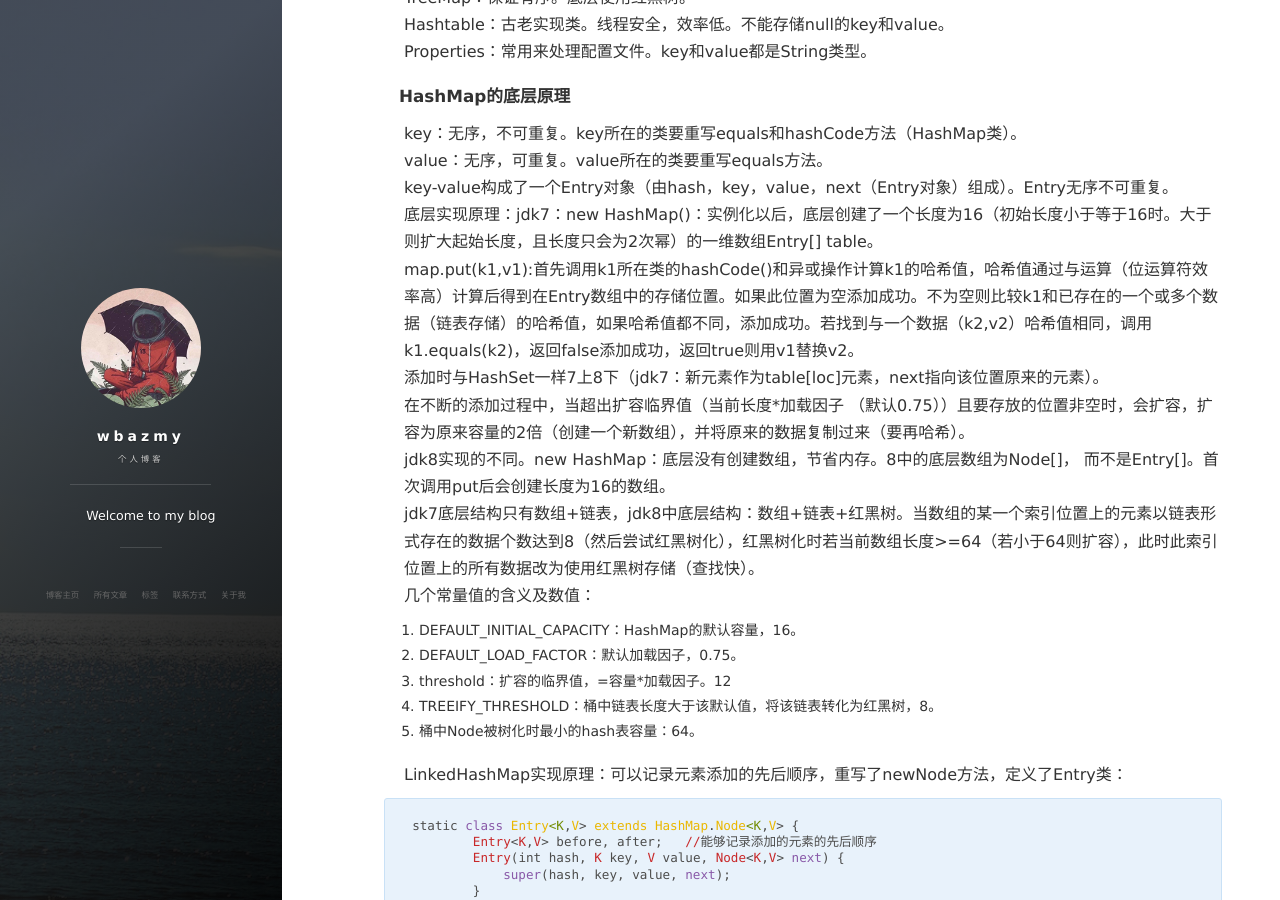
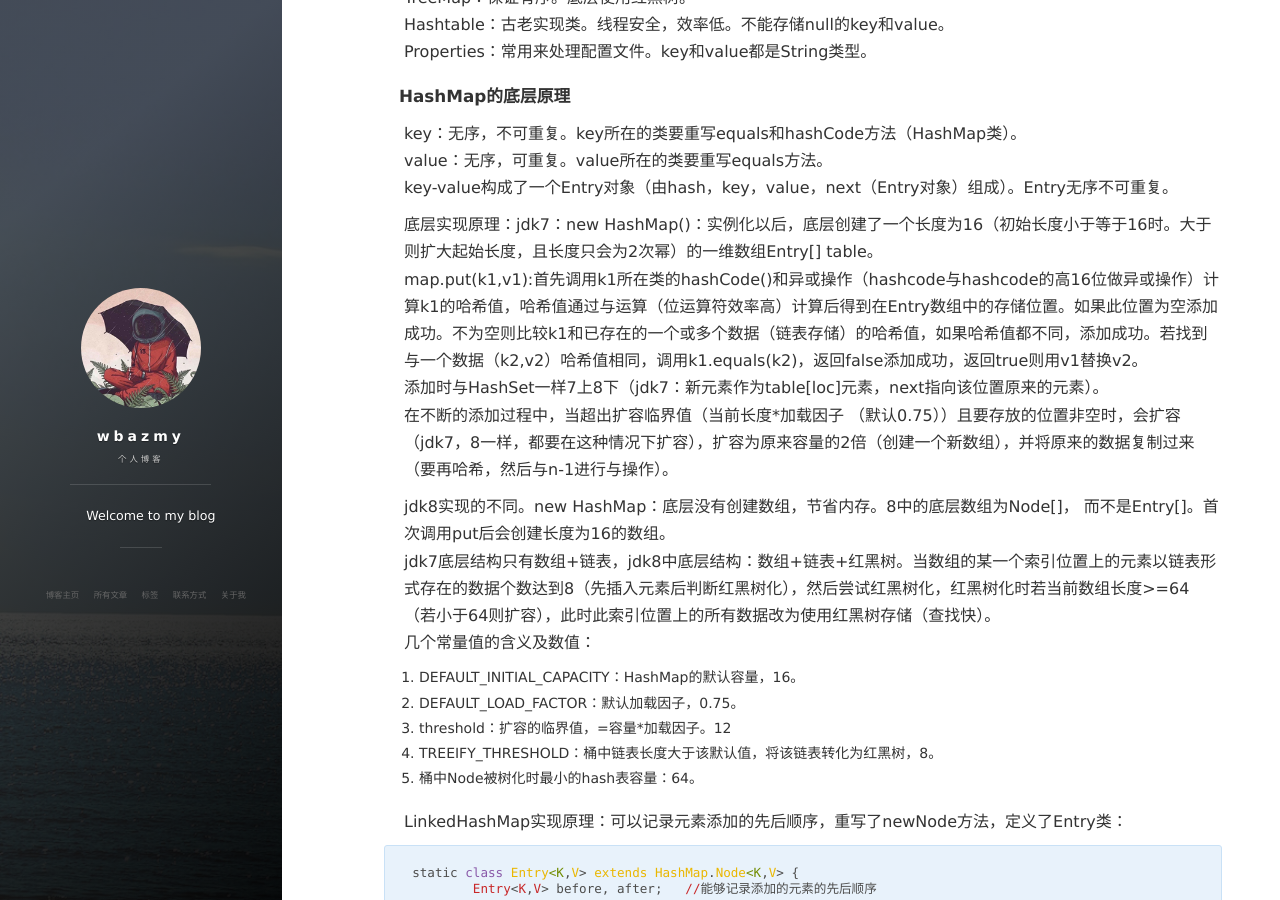
Before and after one commit to wbazmy/wbazmy.github.io, a Jekyll site: the page built from _posts/2021-10-16-集合.md, in a window 1280 px wide and 900 px high, scrolled down 19374 px. Built offline with Jekyll 4.4.1, drawn with Linux system fonts in a browser that asks for light colours; nearby versions of some CDN libraries; comment, search, counter and statistics services are not loaded; some of the changed text lies outside the part shown.

Commit message:
Update 2021-10-16-集合.md

````diff
--- a/_posts/2021-10-16-集合.md
+++ b/_posts/2021-10-16-集合.md
@@ -531,12 +531,14 @@
 key：无序，不可重复。key所在的类要重写equals和hashCode方法（HashMap类）。
 value：无序，可重复。value所在的类要重写equals方法。
 key-value构成了一个Entry对象（由hash，key，value，next（Entry对象）组成）。Entry无序不可重复。
+
 底层实现原理：jdk7：new HashMap()：实例化以后，底层创建了一个长度为16（初始长度小于等于16时。大于则扩大起始长度，且长度只会为2次幂）的一维数组Entry[] table。
-map.put(k1,v1):首先调用k1所在类的hashCode()和异或操作计算k1的哈希值，哈希值通过与运算（位运算符效率高）计算后得到在Entry数组中的存储位置。如果此位置为空添加成功。不为空则比较k1和已存在的一个或多个数据（链表存储）的哈希值，如果哈希值都不同，添加成功。若找到与一个数据（k2,v2）哈希值相同，调用k1.equals(k2)，返回false添加成功，返回true则用v1替换v2。
+map.put(k1,v1):首先调用k1所在类的hashCode()和异或操作（hashcode与hashcode的高16位做异或操作）计算k1的哈希值，哈希值通过与运算（位运算符效率高）计算后得到在Entry数组中的存储位置。如果此位置为空添加成功。不为空则比较k1和已存在的一个或多个数据（链表存储）的哈希值，如果哈希值都不同，添加成功。若找到与一个数据（k2,v2）哈希值相同，调用k1.equals(k2)，返回false添加成功，返回true则用v1替换v2。
 添加时与HashSet一样7上8下（jdk7：新元素作为table[loc]元素，next指向该位置原来的元素）。
-在不断的添加过程中，当超出扩容临界值（当前长度*加载因子 （默认0.75））且要存放的位置非空时，会扩容，扩容为原来容量的2倍（创建一个新数组），并将原来的数据复制过来（要再哈希）。
+在不断的添加过程中，当超出扩容临界值（当前长度*加载因子 （默认0.75））且要存放的位置非空时，会扩容（jdk7，8一样，都要在这种情况下扩容），扩容为原来容量的2倍（创建一个新数组），并将原来的数据复制过来（要再哈希，然后与n-1进行与操作）。
+
 jdk8实现的不同。new HashMap：底层没有创建数组，节省内存。8中的底层数组为Node[]， 而不是Entry[]。首次调用put后会创建长度为16的数组。
-jdk7底层结构只有数组+链表，jdk8中底层结构：数组+链表+红黑树。当数组的某一个索引位置上的元素以链表形式存在的数据个数达到8（然后尝试红黑树化），红黑树化时若当前数组长度>=64（若小于64则扩容），此时此索引位置上的所有数据改为使用红黑树存储（查找快）。
+jdk7底层结构只有数组+链表，jdk8中底层结构：数组+链表+红黑树。当数组的某一个索引位置上的元素以链表形式存在的数据个数达到8（先插入元素后判断红黑树化），然后尝试红黑树化，红黑树化时若当前数组长度>=64（若小于64则扩容），此时此索引位置上的所有数据改为使用红黑树存储（查找快）。
 几个常量值的含义及数值：
 1. DEFAULT_INITIAL_CAPACITY：HashMap的默认容量，16。
 2. DEFAULT_LOAD_FACTOR：默认加载因子，0.75。
@@ -569,3 +571,8 @@
     pros.load(f);
     String name=pros.getProperty("name");
 ```
+
+一些有关HashMap的面试题：
+为什么引入红黑树：JDK 1.8以前HashMap的实现是数组+链表，即使哈希函数取得再好，也很难达到元素百分百均匀分布。当 HashMap中有大量的元素都存放到同一个桶中时，这个桶下有一条长长的链表，这个时候HashMap就相当于一个单链表，假如单链表有 n个元素，遍历的时间复杂度就是 O(n)，完全失去了它的优势。针对这种情况，JDK 1.8 中引入了红黑树（查找时间复杂度为O(logn)）来优化这个问题。
+加载因子的作用：loadFactor表示HashMap的拥挤程度，影响hash操作到同一个数组位置的概率。默认loadFactor等于0.75，当HashMap里面容纳的元素已经达到HashMap数组长度的75%时，表示HashMap太挤了，需要扩容，在HashMap的构造器中可以定制loadFactor。
+为什么不直接用hashCode方法产生的哈希值而要与高16位做异或操作：因为如果直接使用key作为哈希值的话，当产生key的哈希值高位变化大低位变化小的情况时，会发生严重的哈希冲突，可能需要扩容或转化为红黑树结构，影响HashMap的性能。而如果和高16位做异或运算，就能同时用上高十六位和低十六位，增加了随机性，减少哈希冲突的次数。
````
